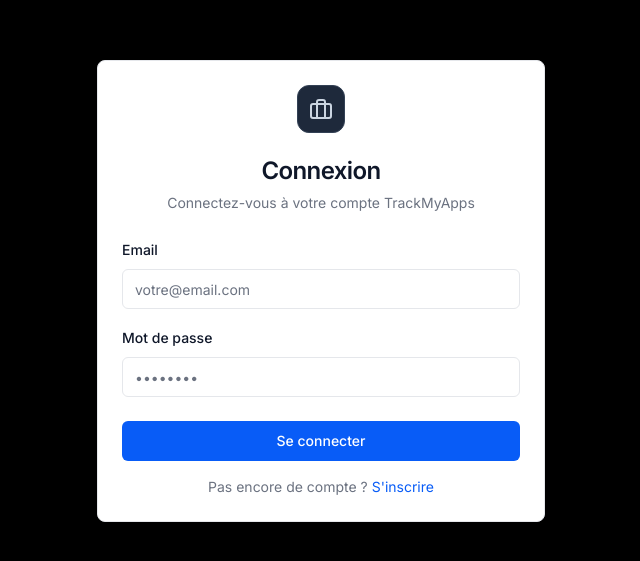
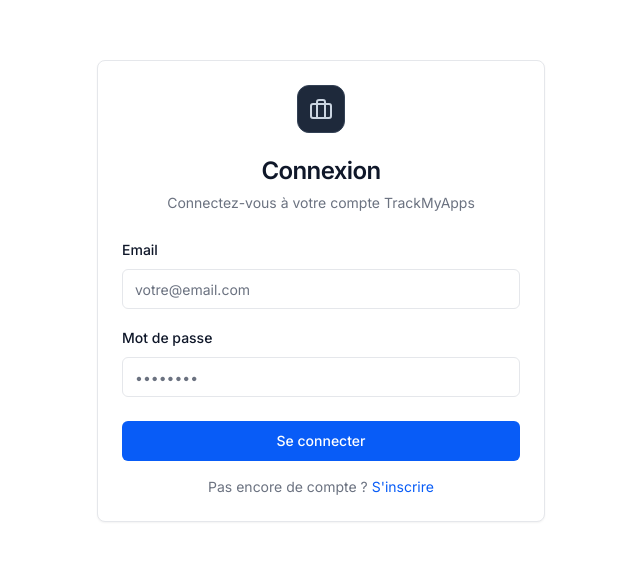
Before and after one commit to A2Lec/TrackMyApps, a React (Vite) app in the folder frontend/: page /login in a window 1280 px wide. Shown: the part 109-670 px from the top of the page, without its empty margins (319-959 px from the left). Built offline with nearby package versions, Linux system fonts and the light colour scheme; no server answers.

Commit message:
fond login

```diff
--- a/frontend/src/pages/auth/Login.tsx
+++ b/frontend/src/pages/auth/Login.tsx
@@ -49,7 +49,7 @@
   };
 
   return (
-    <div className="min-h-screen flex items-center justify-center bg-black p-4">
+    <div className="min-h-screen flex items-center justify-center bg-white dark:bg-neutral-950 p-4">
       <Card className="w-full max-w-md">
         <CardHeader className="text-center">
           <div className="flex justify-center mb-4">
```
